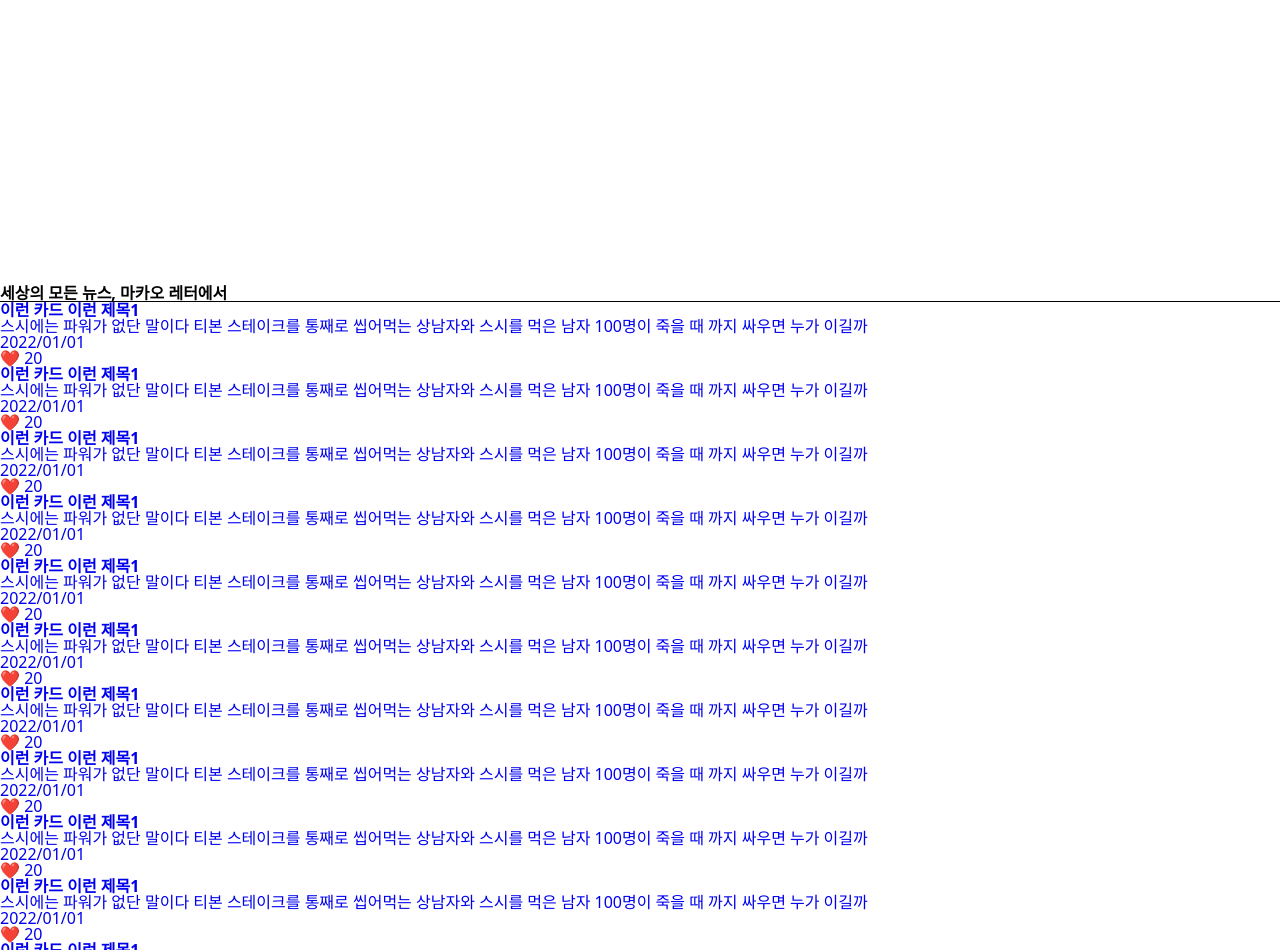
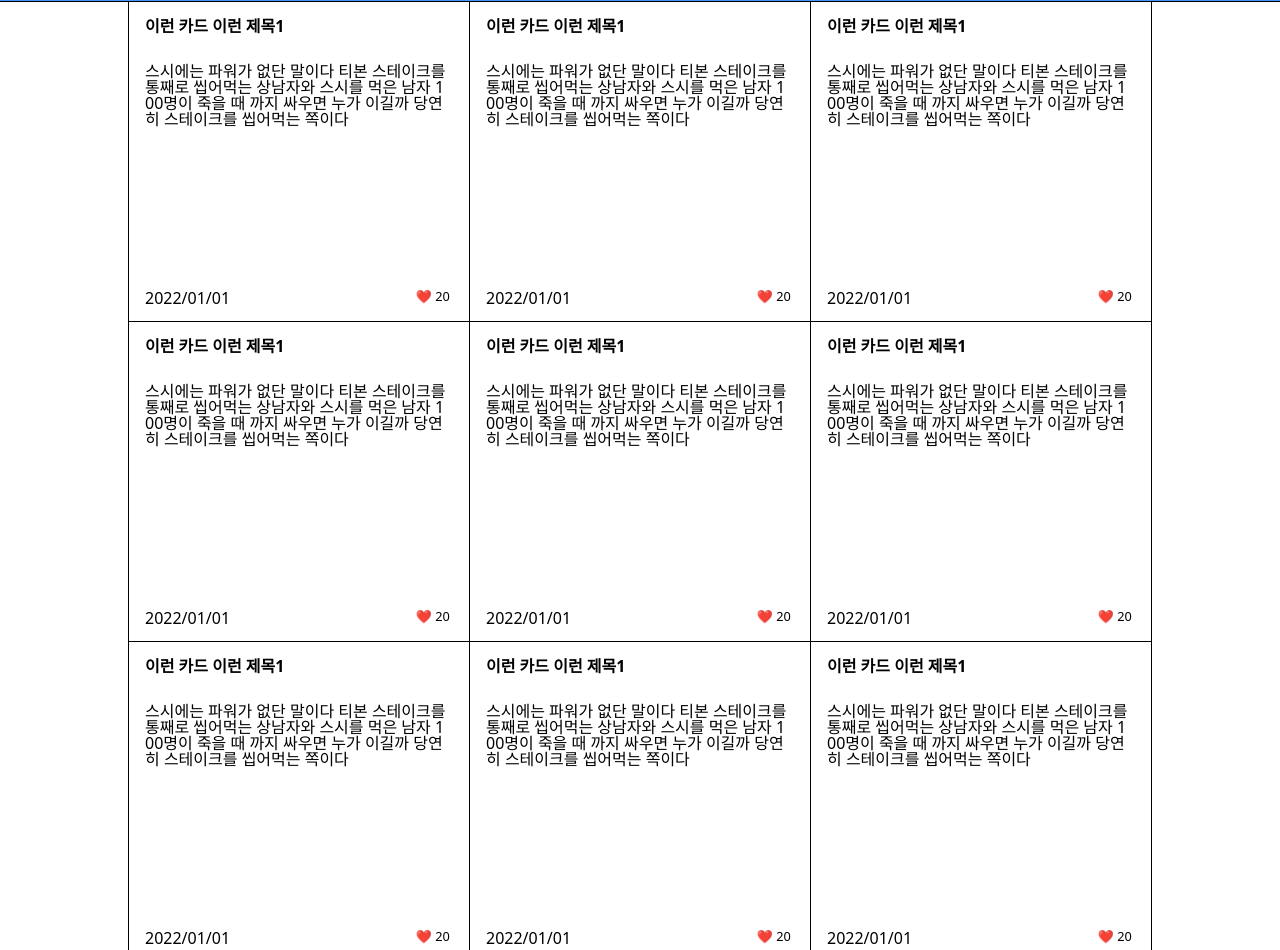
Before and after one commit to Sunghwan22/makao-letter, a plain HTML site: page index.html in a window 1280 px wide. Shown: the part 452-1402 px from the top of the page. Drawn offline with Linux system fonts and the light colour scheme.

Commit message:
마카오 레터 완성

```diff
--- a/assets/posts.css
+++ b/assets/posts.css
@@ -0,0 +1,137 @@
+#posts {
+    display: flex;
+    flex-direction: column;
+    align-items: center;
+    padding-left: 6vw;
+    padding-right: 6vw;
+    padding-bottom: 12vw;
+}
+
+#posts .cards{
+    display: grid;
+    grid-template-columns: 1fr;
+    grid-template-rows: 12fr;
+    border-color: #000;
+    border-style: solid;
+    border-width: 1px 0 0 1px;
+}
+
+#posts .cards:first-child {
+    border-top: 0;
+}
+
+#posts .card a {
+    display: grid;
+    grid-template-columns: 1fr 5fr 1fr;
+    grid-template-rows: 1fr 5fr 0.7fr;
+    grid-template-areas:
+    "title title title"
+    "summary summary summary"
+    "time time reaction";
+
+    padding: 5vw;
+    height: 94vw;
+    border-width: 0 1px 1px 0;
+    border-style: solid;
+    border-color: #000;
+    color: #000;
+}
+
+#posts .card a:hover {
+    background-color: #ddebfc;
+}
+
+#posts .card a:active {
+    background-color: #fff;
+}
+
+#posts .title {
+    font-size: 4vw;
+    grid-area: title;
+}
+
+#posts .summary {
+    font-size: 3.5vw;
+    grid-area: summary;
+    word-break: break-all;
+}
+
+#posts .time {
+    font-size: 3.5vw;
+    line-height: 5.5vw;
+    grid-area: time;
+}
+
+#posts .reaction {
+    font-size: 3.5vw;
+    grid-area : reaction;
+}
+
+#posts .more {
+    font-size: 5vw;
+    margin-top: 8vw 0;
+    padding: 3vw 9vw;
+    border: 1px solid#000;
+    border-radius: 10vw;
+    color: #fff;
+    background-color: #4593fc;
+}
+
+#posts .more:hover {
+    color: #000;
+    background-color: #ddebfc;
+}
+
+#posts .more:active{
+    background-color: #4593fc;
+}
+
+@media (min-width:600px) {
+    #posts {
+        padding: 0 3em 5em 3em;
+    }
+
+    #posts .cards {
+        grid-template-columns: repeat(2,1fr);
+        grid-template-rows: repeat(8,1fr);
+    }
+
+    #posts .card a{
+        padding: 1em 1em 0 1em;
+        height: 20em;
+    }
+
+    #posts .title {
+        font-size: 1em;
+    }
+
+    #posts .summary {
+        font-size: 1em;
+    }
+
+    #posts .reaction {
+        font-size: 0.8em;
+    }
+
+    #posts .more {
+        font-size: 1.2em;
+        margin: 2.5em 0;
+        padding: 0.5em 2em;
+        border-radius: 2em;
+    }
+}
+
+@media (min-width : 900px) {
+    #posts .cards {
+        grid-template-columns: repeat(3,1fr);
+        grid-template-columns: repeat(4,1fr);
+    }
+}
+
+@media (min-width : 1024px) {
+    #posts .cards{
+        grid-template-columns: repeat(4,1fr);
+        grid-template-columns: repeat(3,1fr);
+        max-width: 1024px;
+    }
+}
--- a/assets/slogan.css
+++ b/assets/slogan.css
@@ -9,4 +9,82 @@
 #slogan img{
     position: absolute;
     top: -13vw;
+    left: 50%;
+    transform: translate3d(-50%, 0,0);
+    width: 70vw;
+    z-index: -1;
 }
+
+#slogan .content {
+    padding: 5vw ;
+    border-top: 1px solid#000;
+    text-align: center;
+    background-color: #4593fc;
+    z-index: -1;
+}
+
+#slogan h2 strong {
+    display: block;
+}
+
+#slogan h2, h2 strong {
+    font-size: 6vw;
+    line-height: 8.5vw;
+}
+
+@media (min-width: 600px){
+    #slogan {
+        padding-top: 17em;
+    }
+
+    #slogan img {
+        top: -5.5em;
+        width: 30em;
+    }
+
+    #slogan .content {
+        padding: .5em 0;
+    }
+
+    #slogan h2 {
+        font-size: 1.6em;
+        line-height: 1.8em;
+    }
+
+    #slogan h2 strong {
+        font-size: 1em;
+        line-height: 1em;
+        display: block;
+    }
+}
+
+@media (min-width: 1024px) {
+    #slogan {
+        position: relative;
+        padding-top: 17em;
+    }
+
+    #slogan img {
+        top: -5.5em;
+        width: 30em;
+    }
+
+    #slogan .content {
+        display: block;
+        padding: .5em 3em;
+        text-align: left;
+    }
+
+    #slogan h2 {
+        font-size: 3em;
+        line-height: 1.4em;
+        margin: 0 auto;
+        max-width: 1024px;
+    }
+
+    #slogan h2 strong {
+        font-size: 1em;
+        line-height: 1em;
+        display: inline;
+    }
+}
--- a/index.html
+++ b/index.html
@@ -6,6 +6,7 @@
         <link rel ="stylesheet" href="assets/global.css">
         <link rel ="stylesheet" href="assets/header.css">
         <link rel ="stylesheet" href="assets/slogan.css">
+        <link rel ="stylesheet" href="assets/posts.css">
     </head>
     <body>
         <header>
@@ -41,6 +42,7 @@
                                 티본 스테이크를 통째로 씹어먹는
                                 상남자와 스시를 먹은 남자 100명이
                                 죽을 때 까지 싸우면 누가 이길까
+                                당연히 스테이크를 씹어먹는 쪽이다
                             </p>
                             <time datetime = "2022-01-01">
                                 2022/01/01
@@ -58,6 +60,7 @@
                                 티본 스테이크를 통째로 씹어먹는
                                 상남자와 스시를 먹은 남자 100명이
                                 죽을 때 까지 싸우면 누가 이길까
+                                당연히 스테이크를 씹어먹는 쪽이다
                             </p>
                             <time datetime = "2022-01-01">
                                 2022/01/01
@@ -75,6 +78,7 @@
                                 티본 스테이크를 통째로 씹어먹는
                                 상남자와 스시를 먹은 남자 100명이
                                 죽을 때 까지 싸우면 누가 이길까
+                                당연히 스테이크를 씹어먹는 쪽이다
                             </p>
                             <time datetime = "2022-01-01">
                                 2022/01/01
@@ -92,6 +96,7 @@
                                 티본 스테이크를 통째로 씹어먹는
                                 상남자와 스시를 먹은 남자 100명이
                                 죽을 때 까지 싸우면 누가 이길까
+                                당연히 스테이크를 씹어먹는 쪽이다
                             </p>
                             <time datetime = "2022-01-01">
                                 2022/01/01
@@ -109,6 +114,7 @@
                                 티본 스테이크를 통째로 씹어먹는
                                 상남자와 스시를 먹은 남자 100명이
                                 죽을 때 까지 싸우면 누가 이길까
+                                당연히 스테이크를 씹어먹는 쪽이다
                             </p>
                             <time datetime = "2022-01-01">
                                 2022/01/01
@@ -126,6 +132,7 @@
                                 티본 스테이크를 통째로 씹어먹는
                                 상남자와 스시를 먹은 남자 100명이
                                 죽을 때 까지 싸우면 누가 이길까
+                                당연히 스테이크를 씹어먹는 쪽이다
                             </p>
                             <time datetime = "2022-01-01">
                                 2022/01/01
@@ -143,6 +150,7 @@
                                 티본 스테이크를 통째로 씹어먹는
                                 상남자와 스시를 먹은 남자 100명이
                                 죽을 때 까지 싸우면 누가 이길까
+                                당연히 스테이크를 씹어먹는 쪽이다
                             </p>
                             <time datetime = "2022-01-01">
                                 2022/01/01
@@ -160,6 +168,7 @@
                                 티본 스테이크를 통째로 씹어먹는
                                 상남자와 스시를 먹은 남자 100명이
                                 죽을 때 까지 싸우면 누가 이길까
+                                당연히 스테이크를 씹어먹는 쪽이다
                             </p>
                             <time datetime = "2022-01-01">
                                 2022/01/01
@@ -177,6 +186,7 @@
                                 티본 스테이크를 통째로 씹어먹는
                                 상남자와 스시를 먹은 남자 100명이
                                 죽을 때 까지 싸우면 누가 이길까
+                                당연히 스테이크를 씹어먹는 쪽이다
                             </p>
                             <time datetime = "2022-01-01">
                                 2022/01/01
@@ -194,6 +204,7 @@
                                 티본 스테이크를 통째로 씹어먹는
                                 상남자와 스시를 먹은 남자 100명이
                                 죽을 때 까지 싸우면 누가 이길까
+                                당연히 스테이크를 씹어먹는 쪽이다
                             </p>
                             <time datetime = "2022-01-01">
                                 2022/01/01
@@ -211,6 +222,7 @@
                                 티본 스테이크를 통째로 씹어먹는
                                 상남자와 스시를 먹은 남자 100명이
                                 죽을 때 까지 싸우면 누가 이길까
+                                당연히 스테이크를 씹어먹는 쪽이다
                             </p>
                             <time datetime = "2022-01-01">
                                 2022/01/01
@@ -228,6 +240,7 @@
                                 티본 스테이크를 통째로 씹어먹는
                                 상남자와 스시를 먹은 남자 100명이
                                 죽을 때 까지 싸우면 누가 이길까
+                                당연히 스테이크를 씹어먹는 쪽이다
                             </p>
                             <time datetime = "2022-01-01">
                                 2022/01/01
```
